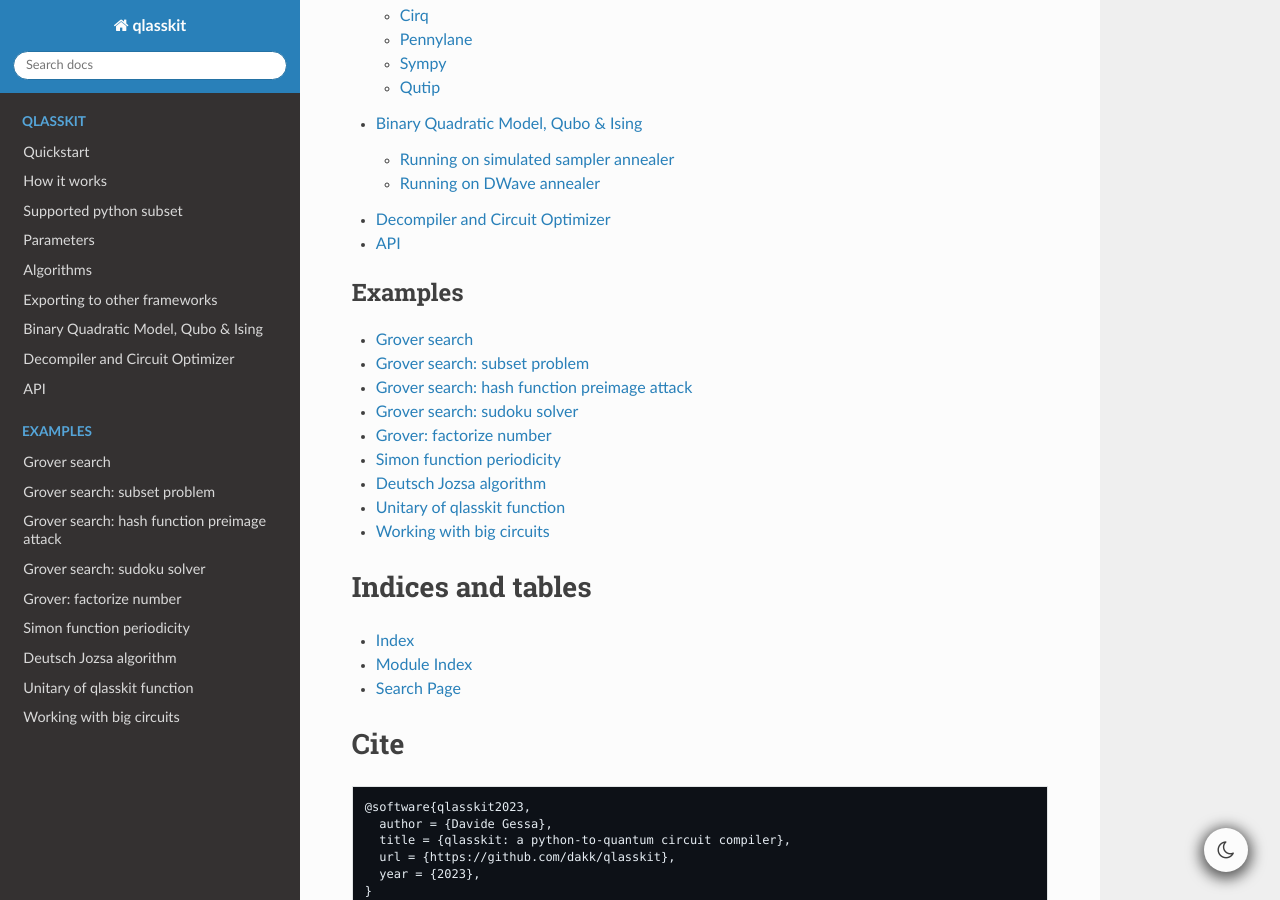
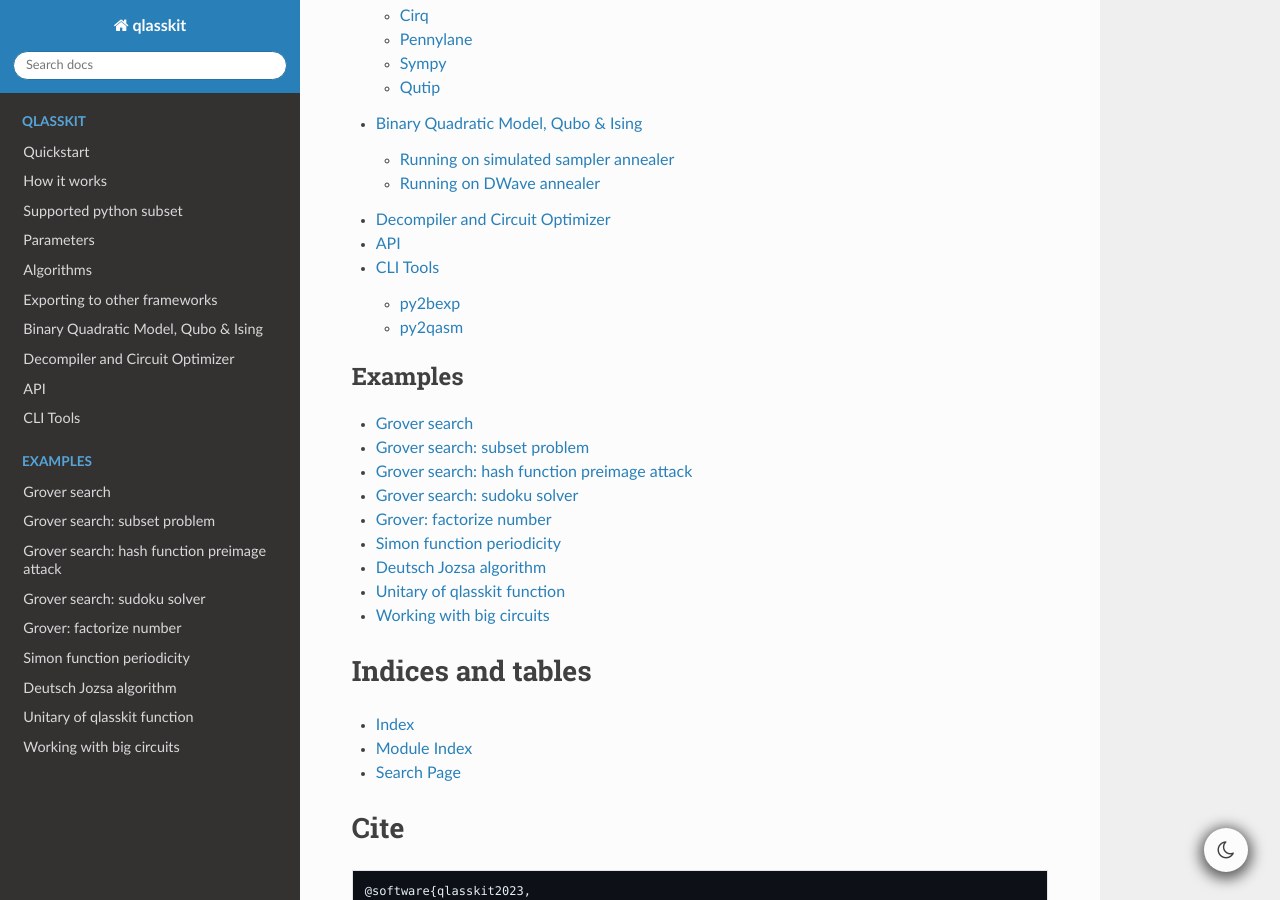
Before and after one commit to dakk/qlasskit, a Sphinx documentation site: the page built from docs/source/index.rst, in a window 1280 px wide and 900 px high, scrolled down 1000 px. Built offline with Sphinx 7.4.7 and the Read the Docs theme 2.0.0, drawn with Linux system fonts in a browser that asks for light colours.

Commit message:
add cli tools in docs

```diff
--- /dev/null
+++ b/docs/source/cli_tools.rst
@@ -0,0 +1,10 @@
+CLI Tools
+=========
+
+
+py2bexp
+-------
+
+
+py2qasm
+-------
--- a/docs/source/index.rst
+++ b/docs/source/index.rst
@@ -46,6 +46,7 @@
    bqm.ipynb
    decompiler_and_optimizer.ipynb
    api
+   cli_tools
 
 .. toctree::
    :maxdepth: 2
```
